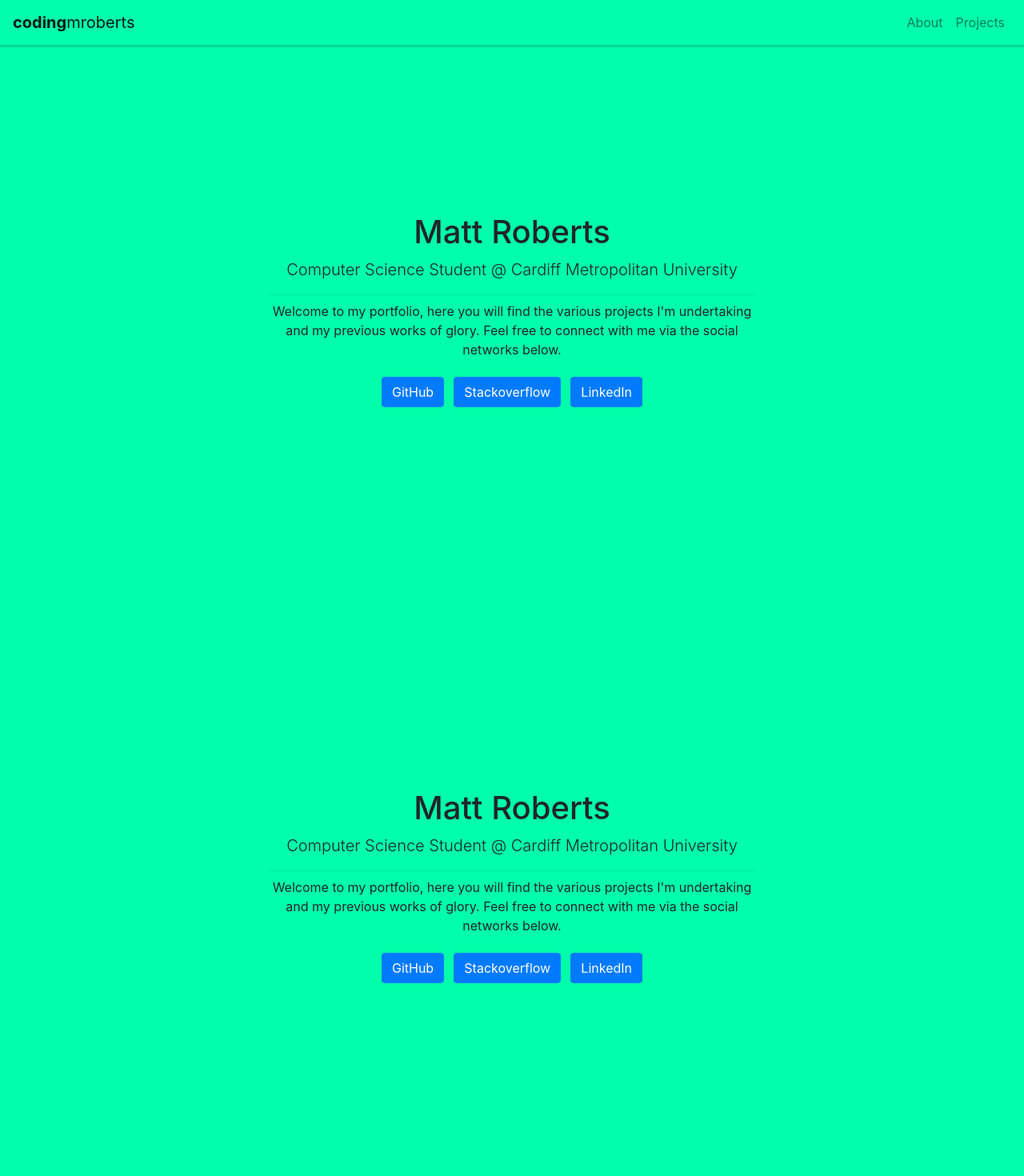
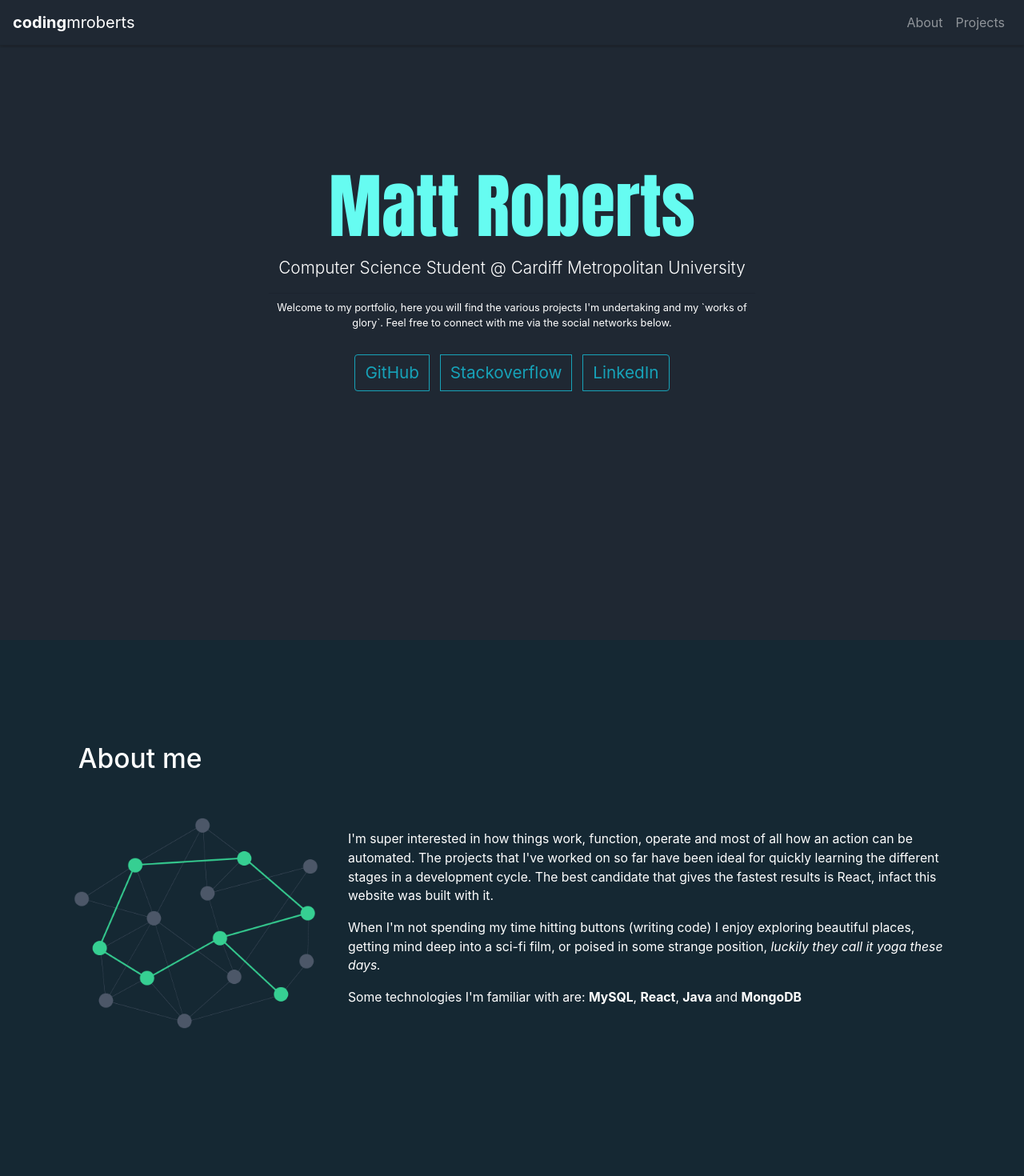
Before and after one commit to codingmr/codingmr.github.io, a React (Create React App) app: page / in a window 1280 px wide. Shown: the top 1470 px of the page at 80% size. Built offline with nearby package versions, Linux system fonts and the light colour scheme.

Commit message:
added about page

```diff
--- a/src/App.css
+++ b/src/App.css
@@ -8,13 +8,12 @@
 }
 
 .App-header {
-  background-color: rgb(0, 255, 170);
+  background-color: rgb(31, 40, 51);
   height: 10vh;
-  color: white;
 }
 
 .navbar-border {
-  box-shadow: 0 0.161rem 0.08rem rgba(0, 0, 0, .1618);
+  box-shadow: 0 0.161rem 0.08rem rgba(15, 10, 10, 0.162);
 }
 
 .App-title {
@@ -29,14 +28,72 @@
   text-align: left;
 }
 
+.main-head {
+  font-family: Impact, Haettenschweiler, 'Arial Narrow Bold', sans-serif;
+  font-size: 6.93vw;
+  color: rgb(102, 252, 241);
+}
+
+.lead {
+  font-size: 1.618vw !important;
+}
+
+.front-textbody {
+  font-size: 1vw;
+}
+
+.btn-gogo {
+  font-size: 1.618vw !important;
+  margin: 1.08vw;
+}
+
+.about-view {
+  height: 100vh;
+  width: calc(100vw - (100vw - 100%));
+  background-color: rgb(21, 40, 51);
+  color: white;
+}
+
+.about-section {
+  padding-top: 10%;
+  margin: auto;
+}
+
+.section-heading {
+  font-size: 2.618vw;
+  text-align: left;
+  padding-left: 1vw;
+  padding-bottom: 3vw;
+}
+
+.section-p {
+  padding-top: 3%;
+  text-align: left;
+  font-size: 1.23vw;
+  min-width: 226px;
+}
+
+
+
+.box {
+
+  width: 25vw;
+  height: 21.7153284672vw;
+}
+
 .landing-view {
   height: 90vh;
   width: calc(100vw - (100vw - 100%));
-  background-color: rgb(0, 255, 170);
+  background-color: rgb(31, 40, 51);
+  color: white;
+}
+
+.logo {
+  color: white;
 }
 
 .jumbo {
-  padding-top: 10%;
+  padding-top: 5%;
   margin: auto;
   width: 50%;
 }
@@ -45,11 +102,15 @@
   background-color: transparent !important;
 }
 
-.btn-gogo {
-  margin: 1%;
-}
-
 @keyframes App-logo-spin {
   from { transform: rotate(0deg); }
   to { transform: rotate(360deg); }
 }
+
+.colour-scheme {
+  background-color: rgb(11, 12, 16);
+  background-color: rgb(31, 40, 51);
+  background-color: rgb(197, 198, 199);
+  background-color: rgb(102, 252, 241);
+  background-color: rgb(69, 162, 158);
+}
--- a/src/App.js
+++ b/src/App.js
@@ -1,11 +1,12 @@
 import React, { Component } from 'react';
-import logo from './logo.svg';
+import logo from './media/logo.svg';
 import './App.css';
 
 import { Button } from 'reactstrap';
 
 import Navigationbar from './components/Navigationbar';
 import Landing from './components/Landing';
+import About from './components/About';
 
 class App extends Component {
   constructor(){
@@ -26,7 +27,7 @@ class App extends Component {
           <Navigationbar />
         </header>
         <Landing />
-        <Landing />
+        <About />
         { // <Landing />
           // <About />
           // <Projects />
--- a/src/components/About.js
+++ b/src/components/About.js
@@ -0,0 +1,42 @@
+import React from 'react';
+import { Container, Row, Col } from 'reactstrap';
+
+import net_graph from '../media/net_graph.png';
+
+
+export default class About extends React.Component {
+    render() {
+        return (
+            <div className="about-view">
+                <div className="about-section">
+                    <Container>
+                    <h2 className="section-heading">About me</h2>
+                        <Row>
+                            <Col xs="auto"><img className="box" src={net_graph} /></Col>
+                            <Col className="maxWidth">
+                                <div className="section-p">
+                                    <p className="assured">
+                                        I'm super interested in how things work, function, operate and most of all how
+                                        an action can be automated. The projects that I've worked on so far have been
+                                        ideal for quickly learning the different stages in a development cycle. The best
+                                        candidate that gives the fastest results is React, infact this
+                                        website was built with it.
+                                    </p>
+
+                                    <p className="assured">
+                                        When I'm not spending my time hitting buttons (writing code) I enjoy exploring beautiful places, getting mind deep into a sci-fi film,
+                                        or poised in some strange position, <i>luckily they call it yoga these days.</i>
+                                    </p>
+
+                                    <p className="assured">
+                                        Some technologies I'm familiar with are: <b>MySQL</b>, <b>React</b>, <b>Java</b> and <b>MongoDB</b>
+                                    </p>
+                                </div>
+                            </Col>
+                        </Row>
+                    </Container>
+                </div>
+            </div>
+        );
+    }
+}
--- a/src/components/Landing.js
+++ b/src/components/Landing.js
@@ -1,5 +1,5 @@
 import React from 'react';
-import { Jumbotron, Button } from 'reactstrap';
+import { Jumbotron, Button, ButtonGroup } from 'reactstrap';
 
 
 export default class Landing extends React.Component {
@@ -8,16 +8,19 @@ export default class Landing extends React.Component {
             <div className="landing-view">
             <Jumbotron className="jumbo-adjust">
                 <div className="jumbo">
-                    <h1 className="display-6">Matt Roberts</h1>
+                    <h1 className="main-head">Matt Roberts</h1>
                     <p className="lead">Computer Science Student @ Cardiff Metropolitan University</p>
                     <hr className="my-2" />
-                    <p>Welcome to my portfolio, here you will find the various projects I'm undertaking
-                        and my previous works of glory. Feel free to connect with me via the social networks below.
+                    <p className="front-textbody">Welcome to my portfolio, here you will find the various projects I'm undertaking
+                        and my `works of glory`. Feel free to connect with me via the social networks below.
                     </p>
                     <p className="lead">
-                    <Button className="btn-gogo" color="primary">GitHub</Button>
-                    <Button className="btn-gogo" color="primary">Stackoverflow</Button>
-                    <Button className="btn-gogo" color="primary">LinkedIn</Button>
+                    <ButtonGroup className="front-buttons">
+                        <Button className="btn-gogo" outline color="info">GitHub</Button>
+
+                        <Button className="btn-gogo" outline color="info">Stackoverflow</Button>
+                        <Button className="btn-gogo" outline color="info">LinkedIn</Button>
+                    </ButtonGroup>
 
                     </p>
                 </div>
--- a/src/components/Navigationbar.js
+++ b/src/components/Navigationbar.js
@@ -26,7 +26,7 @@ export default class Navigationbar extends React.Component {
   render() {
     return (
       <div>
-        <Navbar color="none" light expand="md" fixed={`top`} className="navbar-border">
+        <Navbar color="none" dark expand="md" fixed={`top`} className="navbar-border">
           <NavbarBrand href="/#landing"><b>coding</b>mroberts</NavbarBrand>
           <NavbarToggler onClick={this.toggle} />
           <Collapse isOpen={this.state.isOpen} navbar>
--- a/src/index.css
+++ b/src/index.css
@@ -2,4 +2,5 @@ body {
   margin: 0;
   padding: 0;
   font-family: sans-serif;
+  font-size: 100%;
 }
```
Also changed, not shown: src/media/logo.svg (renamed from src/logo.svg), src/media/net_graph.png (added).
